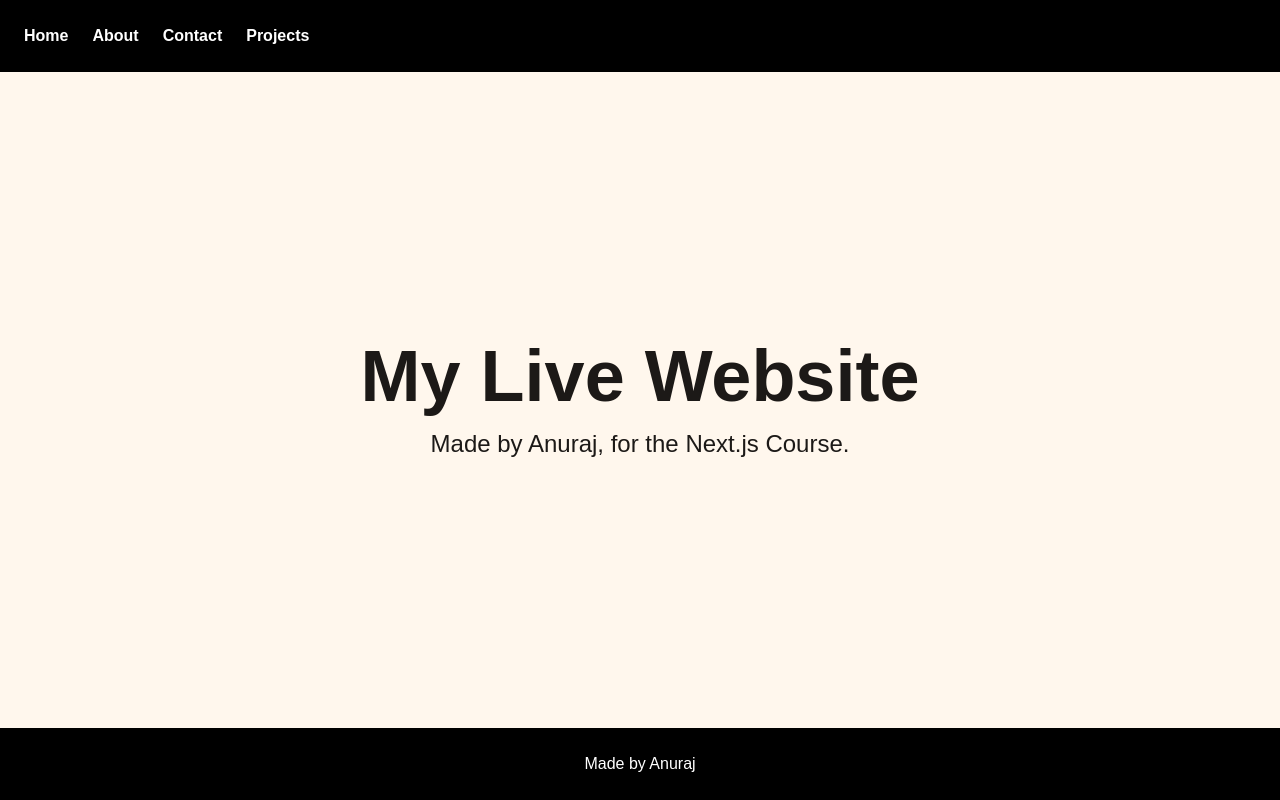
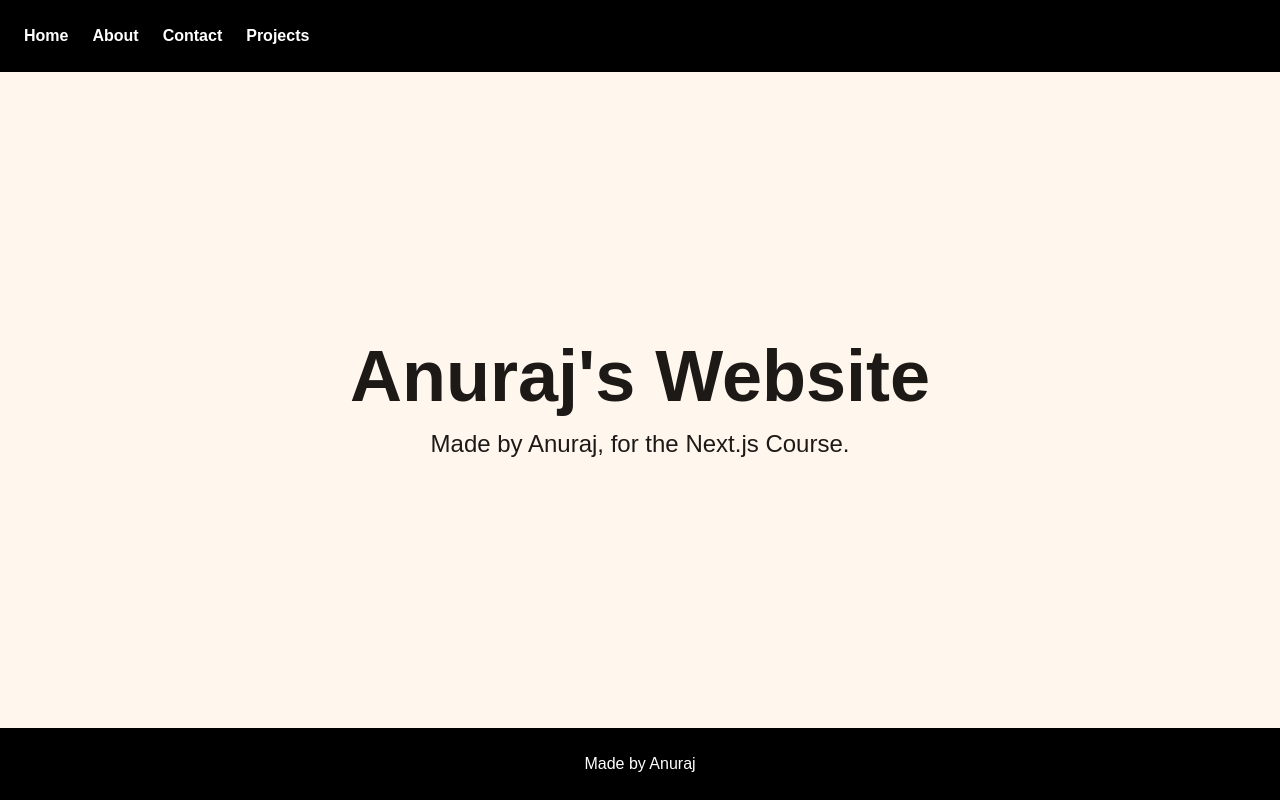
Before and after one commit to anurajthakur333/my-first-app, a Next.js app: page / in a window 1280 px wide. Built offline with nearby package versions, Linux system fonts and the light colour scheme.

Commit message:
Homework: my name as the title
Also update Next.js to 16.4.6.

Co-Authored-By: Claude Opus 5.5 <noreply@anthropic.com>

```diff
--- a/app/page.js
+++ b/app/page.js
@@ -1,7 +1,7 @@
 export default function Home() {
   return (
     <main className="flex flex-1 flex-col items-center justify-center gap-4 bg-orange-50 p-12 text-stone-900">
-      <h1 className="text-7xl font-bold">My Live Website</h1>
+      <h1 className="text-7xl font-bold">Anuraj's Website</h1>
       <p className="text-2xl">Made by Anuraj, for the Next.js Course.</p>
     </main>
   );
--- a/package.json
+++ b/package.json
@@ -9,14 +9,14 @@
     "lint": "eslint"
   },
   "dependencies": {
-    "next": "16.4.5",
+    "next": "16.4.6",
     "react": "19.3.0",
     "react-dom": "19.3.0"
   },
   "devDependencies": {
     "@tailwindcss/turbopack": "^4",
     "eslint": "^9",
-    "eslint-config-next": "16.4.5",
+    "eslint-config-next": "16.4.6",
     "tailwindcss": "^4"
   }
 }
```
Also changed, not shown: 1 other file (tests, documents, lock files or other folders).
